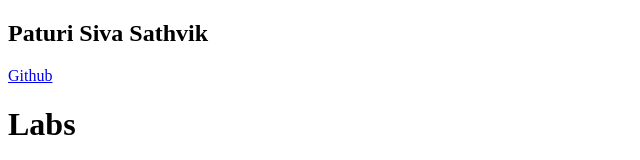
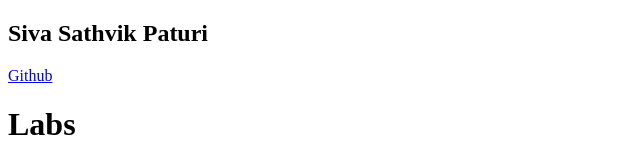
Before and after one commit to sivasathvik/kambaz-next-js, a Next.js app: page /labs in a window 1280 px wide. Shown: the top 160 px of the page, without its empty margins (0-640 px from the left). Built offline with nearby package versions, Linux system fonts and the light colour scheme.

Commit message:
name change tweak

```diff
--- a/app/labs/page.tsx
+++ b/app/labs/page.tsx
@@ -3,7 +3,7 @@ import Link from "next/link";
 export default function Labs() {
   return (
     <div id="wd-labs">
-        <h2>Paturi Siva Sathvik</h2>
+        <h2>Siva Sathvik Paturi</h2>
         <Link href= "https://github.com/sivasathvik/kambaz-next-js" id= "wd-github">
           Github
         </Link>
```
